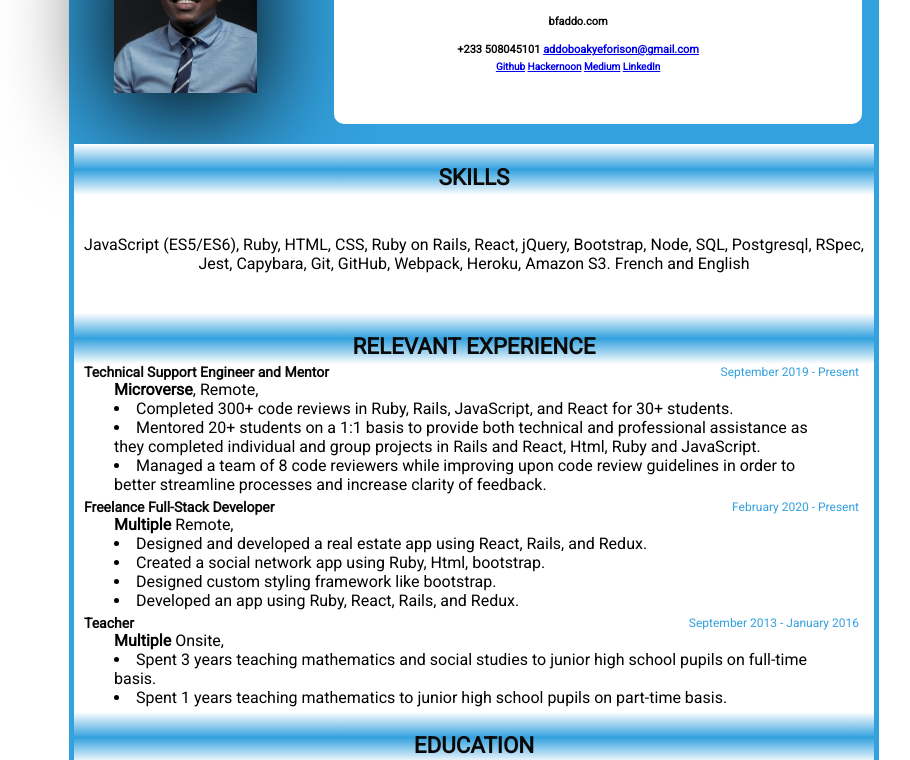
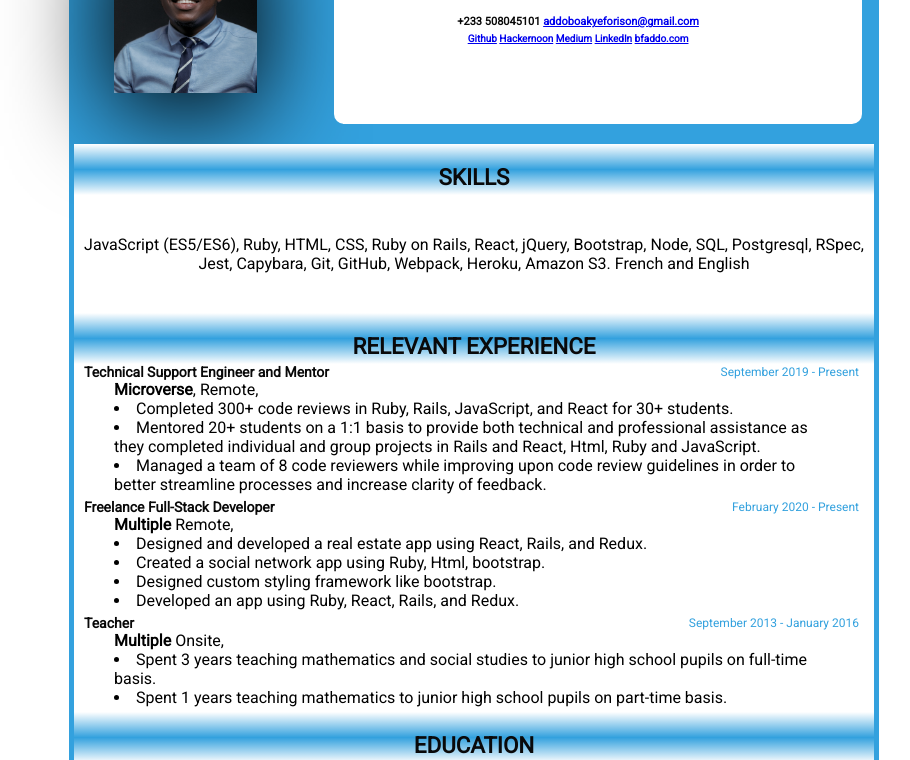
Before and after one commit to Forison/resume, a plain HTML site: page index.html in a window 1280 px wide. Shown: the part 121-881 px from the top of the page, without its empty margins (166-1076 px from the left). Drawn offline with Linux system fonts and the light colour scheme.

Commit message:
repositioned portfolio handle

```diff
--- a/index.html
+++ b/index.html
@@ -22,13 +22,13 @@
 			<div class="header_right">
 				<h1 class="text-center t-1">Addo Boakye Forison</h1>
 				<h3 class="text-center t-2">Full-Stack Developer</h3>
-				<h3 class="text-center t-3">bfaddo.com</h3>
 				<h3 class="text-center t-3"> +233 508045101 <a href="#">addoboakyeforison@gmail.com</a></h3>
 				<h3 class="text-center t-4">
 					<a href="#">Github</a>
 					<a href="#">Hackernoon</a>
 					<a href="#">Medium</a>
 					<a href="#">LinkedIn</a>
+					<a href="#">bfaddo.com</a>
 				</h3>
 			</div>
 		</div>
```
